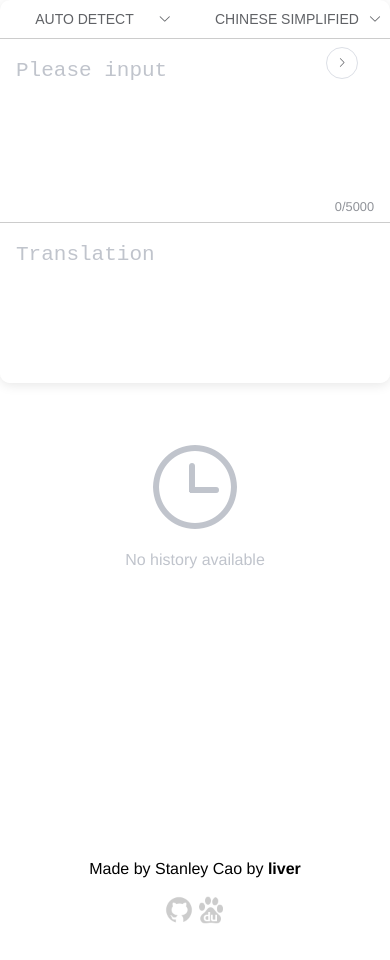
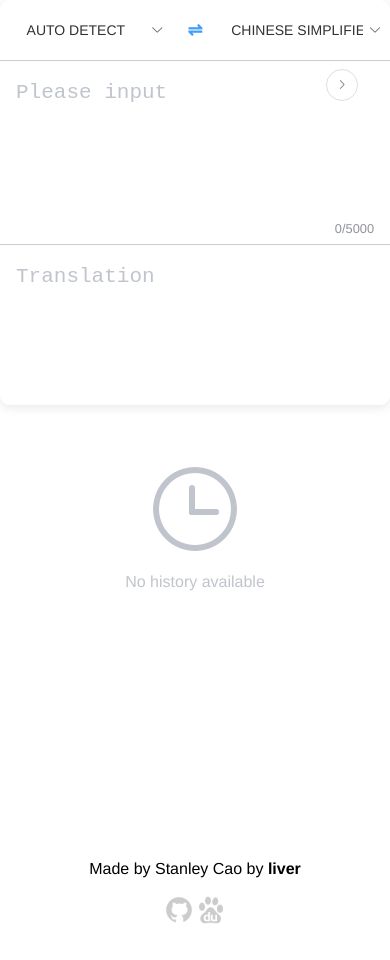
Before and after one commit to dodaydream/translate-frontend, a Vue app: page / in a window 390 px wide. Built offline with nearby package versions, Linux system fonts and the light colour scheme.

Commit message:
update language selector

```diff
--- a/src/components/LanguageSelector.vue
+++ b/src/components/LanguageSelector.vue
@@ -1,16 +1,21 @@
 <template>
   <div class="language-selector">
     <div class="lang-wrapper">
-      <el-button-group class="lang-group">
-        <el-button
+      <el-menu
+        :default-active="value"
+        class="lang-group"
+        mode="horizontal"
+        @select="setLanguage"
+        ref="recentLang"
+        >
+        <el-menu-item
           v-for="lang in recentUsedLang"
           v-bind:key="lang"
-          @click="setLanguage(lang)"
-          :class="{ 'selected-language' : value === lang }">
+          :index="lang">
           {{ lang === 'auto' && detectedLang !== '' ?
             $t("lang." + detectedLang) + ' - ' + $t("detected") : $t("lang." + lang) }}
-        </el-button>
-      </el-button-group>
+        </el-menu-item>
+      </el-menu>
     </div>
     <el-dropdown
       trigger="click"
@@ -54,14 +59,21 @@ export default {
       this.recentUsedLang.unshift('auto')
     }
   },
+  watch: {
+    value: function(newVal, oldVal) { // watch it
+      this.updateRecent(newVal)
+    }
+  },
   methods: {
     setLanguage (lang) {
+      this.$emit('input', lang)
+    },
+    updateRecent (lang) {
+      this.$refs.recentLang.activeIndex = lang
       if (this.recentUsedLang.indexOf(lang) === -1) {
         this.recentUsedLang.pop()
         this.recentUsedLang.splice(this.displayauto ? 1 : 0, 0, lang)
       }
-
-      this.$emit('input', lang)
     }
   }
 }
@@ -74,6 +86,7 @@ export default {
 
 .el-dropdown-menu li {
   width: 120px;
+  display: inline-block;
 }
 
 .selected-language {
@@ -91,11 +104,12 @@ export default {
 
 .lang-group {
   display: flex;
+  background: none;
+  border-bottom: none !important;
 }
 
-.lang-group .el-button {
+.lang-group .el-menu-item {
   text-transform: uppercase;
-  background: none;
 }
 
 .language-selector {
@@ -105,12 +119,7 @@ export default {
 }
 
 @media screen and (max-width: 640px) {
-  .selected-language {
-    border-bottom: none !important;
-    border-radius: 0 !important;
-  }
-
-  .lang-group > .el-button {
+  .lang-group > .el-menu-item {
     display: none;
   }
 
@@ -120,8 +129,9 @@ export default {
     align-items: center;
   }
 
-  .lang-group > .el-button[class*="selected-language"] {
+  .lang-group > .el-menu-item[class*="is-active"] {
     display: block;
+    border-bottom: none;
   }
 }
 
--- a/src/components/TranslatorMain.vue
+++ b/src/components/TranslatorMain.vue
@@ -1,18 +1,21 @@
 <template>
   <el-card class="translate-main">
     <el-row class="language-selection">
-      <el-col :span="12">
+      <el-col :span="11">
         <LanguageSelector
           v-model="from"
-          @input="getTranslation"
+          @input="getTranslation(false)"
           :detectedLang="detected"
           displayauto />
       </el-col>
-      <el-col :span="12">
+      <el-col :span="2" class="swap-wrapper">
+        <el-button type="text" @click="swapLanguage">⇌</el-button>
+      </el-col>
+      <el-col :span="11">
         <LanguageSelector
           class="dest-language-selector"
           v-model="to"
-          @input="getTranslation"
+          @input="getTranslation(false)"
          />
       </el-col>
     </el-row>
@@ -68,6 +71,11 @@ export default {
     }
   },
   methods: {
+    swapLanguage () {
+      if (this.from !== 'auto') {
+        [this.from, this.to] = [this.to, this.from]
+      }
+    },
     setPendingText () {
       if (this.result === '') {
         this.result = 'Translating'
@@ -87,7 +95,8 @@ export default {
         this.sendWebRequest()
       }
     }, 500),
-    getTranslation (isSavable=false) {
+    getTranslation (isSavable) {
+      console.log("Pending to save: " + isSavable)
       this.setPendingText()
       if (this.input !== '') {
         this.sendWebRequest(isSavable)
@@ -122,21 +131,6 @@ export default {
 
 <!-- Add "scoped" attribute to limit CSS to this component only -->
 <style>
-h1, h2 {
-  font-weight: normal;
-}
-ul {
-  list-style-type: none;
-  padding: 0;
-}
-li {
-  display: inline-block;
-  margin: 0 10px;
-}
-a {
-  color: #42b983;
-}
-
 .el-textarea__inner {
   border: 0;
   resize: none;
@@ -176,6 +170,21 @@ textarea {
   font-size: 1.5em !important;
 }
 
+.swap-wrapper {
+  display: flex;
+  justify-content: center;
+}
+
+.swap-wrapper .el-button {
+  font-size: 18px;
+  font-weight: bold;
+}
+
+.language-selection {
+  display: flex;
+  align-items: center;
+}
+
 @media screen and (max-width: 640px) {
   .translate-main {
     border: 0;
```
